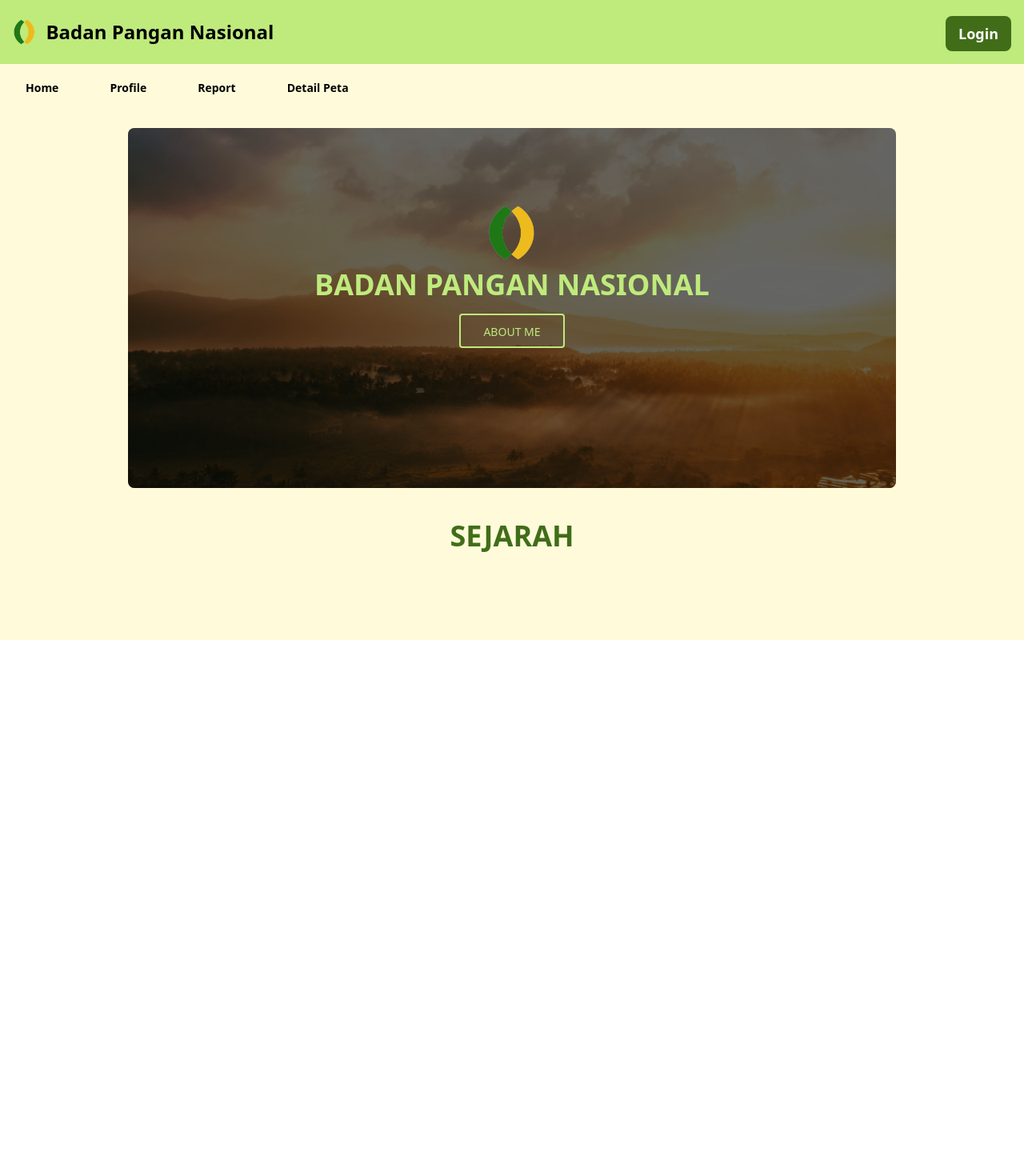
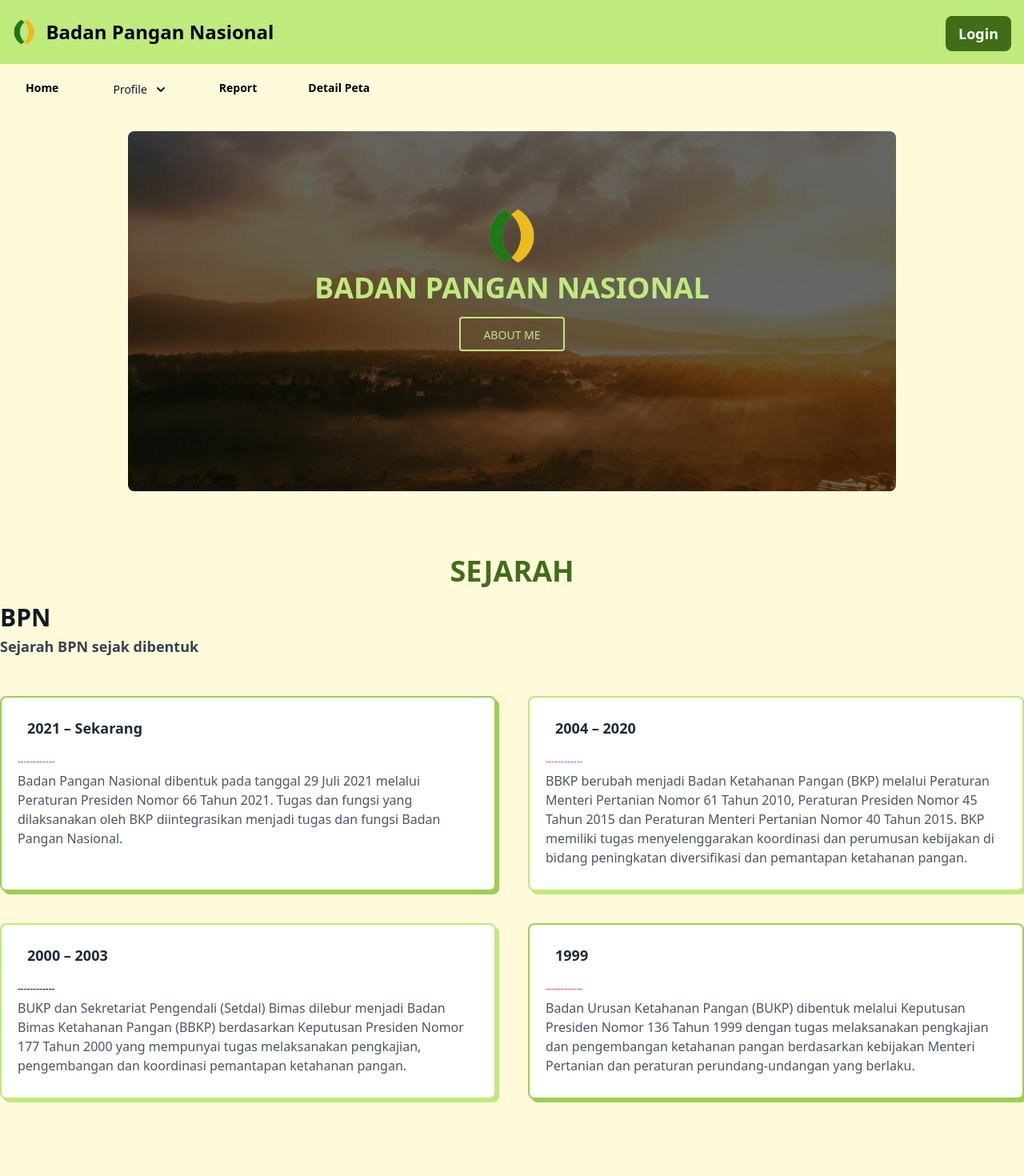
Before and after one commit to Rullyhidayatullahfaizal/BPN, a React (Vite) app: page /profile in a window 1280 px wide. Shown: the top 1470 px of the page at 80% size. Before the commit the page ends 800 px from the top, so only its background shows below. Built offline with nearby package versions, Linux system fonts and the light colour scheme.

Commit message:
profile 2

```diff
--- a/src/App.jsx
+++ b/src/App.jsx
@@ -6,6 +6,8 @@
 import { NoPage } from "./pages/NoPage";
 import { Auth } from "./pages/Auth";
 import { DetailPeta } from "./pages/DetailPeta";
+import { Logo } from "./pages/Logo";
+import { Struktur } from "./pages/Struktur";
 
 
 
@@ -19,6 +21,8 @@
         <Route path="report" element={<Report />} />
         <Route path="login" element={<Auth />} />
         <Route path="peta" element={<DetailPeta />} />
+        <Route path="logo" element={<Logo />} />
+        <Route path="struktur" element={<Struktur />} />
         <Route path="*" element={<NoPage />} />
       </Routes>
     </>
--- a/src/components/Footer.jsx
+++ b/src/components/Footer.jsx
@@ -5,7 +5,7 @@
 export const Footer = () => {
   return (
     <>
-      <footer className="bg-green_one  bottom-0 w-full mt-80  dark:bg-gray-900">
+      <footer className="bg-green_one  bottom-0 w-full mt-20 dark:bg-gray-900 sm:mt-48">
         <div className="mx-auto  w-full max-w-screen-xl p-4 py-6 lg:py-8">
           <div className="md:flex md:justify-between">
             <div className="mb-6 md:mb-0">
--- a/src/components/Header.jsx
+++ b/src/components/Header.jsx
@@ -6,9 +6,8 @@
   const [isLoggedIn, setIsLoggedIn] = useState(false);
   const [showModal, setShowModal] = useState(false);
 
-
   useEffect(() => {
-        const token = localStorage.getItem('token');
+    const token = localStorage.getItem("token");
     if (token) {
       setIsLoggedIn(true);
     } else {
@@ -22,7 +21,7 @@
 
   const handleLogout = async () => {
     try {
-            localStorage.removeItem('token');
+      localStorage.removeItem("token");
       setIsLoggedIn(false);
       navigate("/");
       setShowModal(false);
@@ -32,11 +31,27 @@
   };
 
   const modalLogout = () => {
-      setShowModal(true)
-    }
+    setShowModal(true);
+  };
 
   const modalCencel = () => {
     setShowModal(false); // Tutup modal konfirmasi
+  };
+
+  // profile
+
+  const [isOpen, setIsOpen] = useState(false);
+
+  const handleMouseEnter = () => {
+    setIsOpen(true);
+  };
+
+  const handleMouseLeave = () => {
+    setIsOpen(false);
+  };
+
+  const handleDropdownClick = () => {
+    setIsOpen(!isOpen);
   };
 
   return (
@@ -49,7 +64,7 @@
               className="flex items-center space-x-3 rtl:space-x-reverse"
             >
               <img src="LogoBPN.png" className="h-8" alt="Badan-Pangan" />
-              <span className="self-center text-2xl font-semibold whitespace-nowrap dark:text-white">
+              <span className="self-center text-xl font-semibold whitespace-nowrap dark:text-white sm:text-2xl">
                 Badan Pangan Nasional
               </span>
             </a>
@@ -76,7 +91,7 @@
       <nav className="bg-[#FFFBDA] dark:bg-gray-700">
         <div className="max-w-screen-xl px-4 py-3 mx-auto">
           <div className="flex items-center">
-            <ul className="flex flex-row font-medium mt-0 space-x-8 rtl:space-x-reverse text-sm">
+            <ul className="flex flex-row font-medium mt-0  rtl:space-x-reverse text-sm sm:space-x-8">
               <li>
                 <Link
                   to="/"
@@ -86,14 +101,76 @@
                   Home
                 </Link>
               </li>
+              <div className="relative">
+                <button
+                  onMouseEnter={handleMouseEnter}
+                  onMouseLeave={handleMouseLeave}
+                  onClick={handleDropdownClick}
+                  className="text-gray-900  hover:bg-green_three hover:text-white focus:ring-4 focus:outline-none focus:ring-blue-300 font-medium rounded-lg text-sm px-5 py-2.5 text-center inline-flex items-center dark:bg-blue-600 dark:hover:bg-blue-700 dark:focus:ring-blue-800"
+                  type="button"
+                >
+                  Profile{" "}
+                  <svg
+                    className="w-2.5 h-2.5 ms-3"
+                    aria-hidden="true"
+                    xmlns="http://www.w3.org/2000/svg"
+                    fill="none"
+                    viewBox="0 0 10 6"
+                  >
+                    <path
+                      stroke="currentColor"
+                      strokeLinecap="round"
+                      strokeLinejoin="round"
+                      strokeWidth="2"
+                      d="m1 1 4 4 4-4"
+                    />
+                  </svg>
+                </button>
+                {isOpen && (
+                  <div
+                    onMouseEnter={handleMouseEnter}
+                    onMouseLeave={handleMouseLeave}
+                    onClick={handleDropdownClick}
+                    className="absolute z-10 bg-[#FFFBDA] divide-y divide-gray-100 rounded-lg shadow w-44 dark:bg-gray-700"
+                  >
+                    <ul className="py-2 text-sm text-gray-700 dark:text-gray-200">
                       <li>
                         <Link
                           to="/profile"
-                  className="block px-4 py-2 text-sm font-semibold rounded-lg  hover:bg-green_three hover:text-white focus:bg-green_three focus:text-white focus:outline-none focus:shadow-outline"
+                          className="block px-4 py-2 hover:bg-yellow hover:text-green_three dark:hover:bg-gray-600 dark:hover:text-white"
                         >
-                  Profile
+                          About
                         </Link>
                       </li>
+                      <li>
+                        <Link
+                          to="#"
+                          className="block px-4 py-2 hover:bg-yellow hover:text-green_three dark:hover:bg-gray-600 dark:hover:text-white"
+                        >
+                          Visi-Misi
+                        </Link>
+                      </li>
+                      <li>
+                        <Link
+                          to="/logo"
+                          className="block px-4 py-2 hover:bg-yellow hover:text-green_three dark:hover:bg-gray-600 dark:hover:text-white"
+                        >
+                          Logo
+                        </Link>
+                      </li>
+                      <li>
+                        <Link
+                          to="/struktur"
+                          className="block px-4 py-2 hover:bg-yellow hover:text-green_three dark:hover:bg-gray-600 dark:hover:text-white"
+                        >
+                          Struktur Organisasi
+                        </Link>
+                      </li>
+                    </ul>
+                  </div>
+                )}
+              </div>
+
               <li>
                 <Link
                   to="/report"
@@ -119,17 +196,28 @@
       {showModal && (
         <div className="fixed z-10 inset-0 overflow-y-auto">
           <div className="flex items-center justify-center min-h-screen pt-4 px-4 pb-20 text-center sm:block sm:p-0">
-                        <div className="fixed inset-0 transition-opacity" aria-hidden="true">
+            <div
+              className="fixed inset-0 transition-opacity"
+              aria-hidden="true"
+            >
               <div className="absolute inset-0 bg-gray-500 opacity-75"></div>
             </div>
 
-                        <span className="hidden sm:inline-block sm:align-middle sm:h-screen" aria-hidden="true">&#8203;</span>
+            <span
+              className="hidden sm:inline-block sm:align-middle sm:h-screen"
+              aria-hidden="true"
+            >
+              &#8203;
+            </span>
 
             <div className="inline-block align-bottom bg-white rounded-lg text-left overflow-hidden shadow-xl transform transition-all sm:my-8 sm:align-middle sm:max-w-lg sm:w-full">
               <div className="bg-white px-4 pt-5 pb-4 sm:p-6 sm:pb-4">
                 <div className="sm:flex sm:items-start">
                   <div className="mt-3 text-center sm:mt-0 sm:ml-4 sm:text-left">
-                                        <h3 className="text-lg font-medium leading-6 text-gray-900" id="modal-headline">
+                    <h3
+                      className="text-lg font-medium leading-6 text-gray-900"
+                      id="modal-headline"
+                    >
                       Konfirmasi Logout
                     </h3>
                     <div className="mt-2">
@@ -141,10 +229,16 @@
                 </div>
               </div>
               <div className="bg-gray-50 px-4 py-3 sm:px-6 sm:flex sm:flex-row-reverse">
-                                <button onClick={handleLogout} className="w-full inline-flex justify-center rounded-md border border-transparent shadow-sm px-4 py-2 bg-green_three text-base font-medium text-white hover:bg-red-700 focus:outline-none focus:ring-2 focus:ring-offset-2 focus:ring-red-500 sm:ml-3 sm:w-auto sm:text-sm">
+                <button
+                  onClick={handleLogout}
+                  className="w-full inline-flex justify-center rounded-md border border-transparent shadow-sm px-4 py-2 bg-green_three text-base font-medium text-white hover:bg-red-700 focus:outline-none focus:ring-2 focus:ring-offset-2 focus:ring-red-500 sm:ml-3 sm:w-auto sm:text-sm"
+                >
                   Ya
                 </button>
-                                <button onClick={modalCencel} className="mt-3 w-full inline-flex justify-center rounded-md border border-gray-300 shadow-sm px-4 py-2 bg-white text-base font-medium text-gray-700 hover:bg-green_one focus:outline-none focus:ring-2 focus:ring-offset-2 focus:ring-indigo-500 sm:mt-0 sm:ml-3 sm:w-auto sm:text-sm">
+                <button
+                  onClick={modalCencel}
+                  className="mt-3 w-full inline-flex justify-center rounded-md border border-gray-300 shadow-sm px-4 py-2 bg-white text-base font-medium text-gray-700 hover:bg-green_one focus:outline-none focus:ring-2 focus:ring-offset-2 focus:ring-indigo-500 sm:mt-0 sm:ml-3 sm:w-auto sm:text-sm"
+                >
                   Batal
                 </button>
               </div>
--- a/src/components/about/Sejarah.jsx
+++ b/src/components/about/Sejarah.jsx
@@ -6,7 +6,7 @@
       <div className="">
         <div
           className="relative overflow-hidden rounded-lg bg-cover bg-no-repeat sm:w-3/4 sm:mx-auto p-12 text-center mt-5"
-          style={{ backgroundImage: "url('padiprofile.jpg')", height: "450px", }}
+          style={{ backgroundImage: "url('padiprofile.jpg')", height: "450px" }}
         >
           <div
             className="absolute bottom-0 left-0 right-0 top-0 h-full w-full overflow-hidden bg-fixed"
@@ -14,8 +14,14 @@
           >
             <div className="flex h-full items-center  justify-center">
               <div className="text-white">
-                <img src="LogoBPN.png" alt="" className="absolute w-12 top-24 left-1/2 transform -translate-x-1/2 sm:top-24 sm:w-16 " />
-                <h2 className="mb-4 text-2xl font-semibold text-green_one sm:text-4xl ">BADAN PANGAN NASIONAL</h2>
+                <img
+                  src="LogoBPN.png"
+                  alt=""
+                  className="absolute w-12 top-24 left-1/2 transform -translate-x-1/2 sm:top-24 sm:w-16 "
+                />
+                <h2 className="mb-4 text-2xl font-semibold text-green_one sm:text-4xl ">
+                  BADAN PANGAN NASIONAL
+                </h2>
                 <button
                   type="button"
                   className="rounded border-2 border-green_one px-7 pb-[8px] pt-[10px] text-sm font-medium uppercase leading-normal text-green_one transition duration-150 ease-in-out hover:border-gretext-green_one hover:bg-neutral-500 hover:bg-opacity-10 hover:text-green_one focus:border-gretext-green_one focus:text-green_one focus:outline-none focus:ring-0 active:border-yellow active:text-yellow dark:hover:bg-gretext-green_one dark:hover:bg-opacity-10"
@@ -29,7 +35,104 @@
           </div>
         </div>
         <div>
-          <h1 className="text-center mt-10 font-bold text-4xl text-green_three">SEJARAH</h1>
+          <h1 className="text-center mt-20 font-bold text-3xl text-green_three sm:text-4xl">
+            SEJARAH
+          </h1>
+          <div>
+            <div className="container relative flex flex-col justify-between h-full max-w-7xl px-10 mx-auto xl:px-0 mt-5">
+              <h2 className="mb-1 text-2xl font-extrabold leading-tight text-gray-900 sm:text-3xl">
+                BPN
+              </h2>
+              <p className="mb-12 text-base font-semibold text-gray-700 sm:text-lg">
+                Sejarah BPN sejak dibentuk
+              </p>
+              <div className="grid grid-cols-1 gap-10 md:grid-cols-2">
+                <div className="relative h-full">
+                  <span className="absolute top-0 left-0 w-full h-full mt-1 ml-1 bg-green_two rounded-lg"></span>
+                  <div className="relative h-full p-5 bg-white border-2 border-green_two rounded-lg">
+                    <div className="flex items-center -mt-1">
+                      <h3 className="my-2 ml-3 text-lg font-bold text-gray-800">
+                        2021 – Sekarang
+                      </h3>
+                    </div>
+                    <p className="mt-3 mb-1 text-xs font-medium text-indigo-500 uppercase">
+                      ------------
+                    </p>
+                    <p className="mb-2 text-gray-600">
+                      Badan Pangan Nasional dibentuk pada tanggal 29 Juli 2021
+                      melalui Peraturan Presiden Nomor 66 Tahun 2021. Tugas dan
+                      fungsi yang dilaksanakan oleh BKP diintegrasikan menjadi
+                      tugas dan fungsi Badan Pangan Nasional.
+                    </p>
+                  </div>
+                </div>
+                <div className="relative h-full">
+                  <span className="absolute top-0 left-0 w-full h-full mt-1 ml-1 bg-green_one rounded-lg"></span>
+                  <div className="relative h-full p-5 bg-white border-2 border-green_one rounded-lg">
+                    <div className="flex items-center -mt-1">
+                      <h3 className="my-2 ml-3 text-lg font-bold text-gray-800">
+                        2004 – 2020
+                      </h3>
+                    </div>
+                    <p className="mt-3 mb-1 text-xs font-medium text-purple-500 uppercase">
+                      ------------
+                    </p>
+                    <p className="mb-2 text-gray-600">
+                      BBKP berubah menjadi Badan Ketahanan Pangan (BKP) melalui
+                      Peraturan Menteri Pertanian Nomor 61 Tahun 2010, Peraturan
+                      Presiden Nomor 45 Tahun 2015 dan Peraturan Menteri
+                      Pertanian Nomor 40 Tahun 2015. BKP memiliki tugas
+                      menyelenggarakan koordinasi dan perumusan kebijakan di
+                      bidang peningkatan diversifikasi dan pemantapan ketahanan
+                      pangan.
+                    </p>
+                  </div>
+                </div>
+                {/* <!-- New card 1 --> */}
+                <div className="relative h-full">
+                  <span className="absolute top-0 left-0 w-full h-full mt-1 ml-1 bg-green_one rounded-lg"></span>
+                  <div className="relative h-full p-5 bg-white border-2 border-green_one rounded-lg">
+                    <div className="flex items-center -mt-1">
+                      <h3 className="my-2 ml-3 text-lg font-bold text-gray-800">
+                        2000 – 2003
+                      </h3>
+                    </div>
+                    <p className="mt-3 mb-1 text-xs font-medium text-yellow-500 uppercase">
+                      ------------
+                    </p>
+                    <p className="mb-2 text-gray-600">
+                      BUKP dan Sekretariat Pengendali (Setdal) Bimas dilebur
+                      menjadi Badan Bimas Ketahanan Pangan (BBKP) berdasarkan
+                      Keputusan Presiden Nomor 177 Tahun 2000 yang mempunyai
+                      tugas melaksanakan pengkajian, pengembangan dan koordinasi
+                      pemantapan ketahanan pangan.
+                    </p>
+                  </div>
+                </div>
+                {/* <!-- New card 2 --> */}
+                <div className="relative h-full">
+                  <span className="absolute top-0 left-0 w-full h-full mt-1 ml-1 bg-green_two rounded-lg"></span>
+                  <div className="relative h-full p-5 bg-white border-2 border-green_two rounded-lg">
+                    <div className="flex items-center -mt-1">
+                      <h3 className="my-2 ml-3 text-lg font-bold text-gray-800">
+                        1999
+                      </h3>
+                    </div>
+                    <p className="mt-3 mb-1 text-xs font-medium text-red-500 uppercase">
+                      ------------
+                    </p>
+                    <p className="mb-2 text-gray-600">
+                      Badan Urusan Ketahanan Pangan (BUKP) dibentuk melalui
+                      Keputusan Presiden Nomor 136 Tahun 1999 dengan tugas
+                      melaksanakan pengkajian dan pengembangan ketahanan pangan
+                      berdasarkan kebijakan Menteri Pertanian dan peraturan
+                      perundang-undangan yang berlaku.
+                    </p>
+                  </div>
+                </div>
+              </div>
+            </div>
+          </div>
         </div>
       </div>
     </>
--- a/src/pages/Profile.jsx
+++ b/src/pages/Profile.jsx
@@ -1,6 +1,8 @@
 import React from "react";
 import { Header } from "../components/Header";
 import {  Sejarah } from "../components/about/Sejarah";
+import { Footer } from "../components/Footer";
+import { Visi } from "../components/about/Visi";
 
 export const Profile = () => {
   return (
@@ -8,6 +10,8 @@
       <div className="  min-h-screen bg-[#FFFBDA]">
         <Header></Header>
         <Sejarah></Sejarah>
+        <Visi></Visi>
+        <Footer></Footer>
       </div>
     </>
   );
```
Also changed, not shown: src/components/Organisasi.jsx (added, +12 -0 lines), src/components/Pilosopi.jsx (added, +12 -0 lines), src/components/about/Visi.jsx (added, +9 -0 lines), src/pages/Logo.jsx (added, +16 -0 lines), src/pages/Struktur.jsx (added, +16 -0 lines), public/FilosofiLogo.jpg (added), public/organisasi.png (added). Lines whose indentation alone changed are shown as unchanged.
